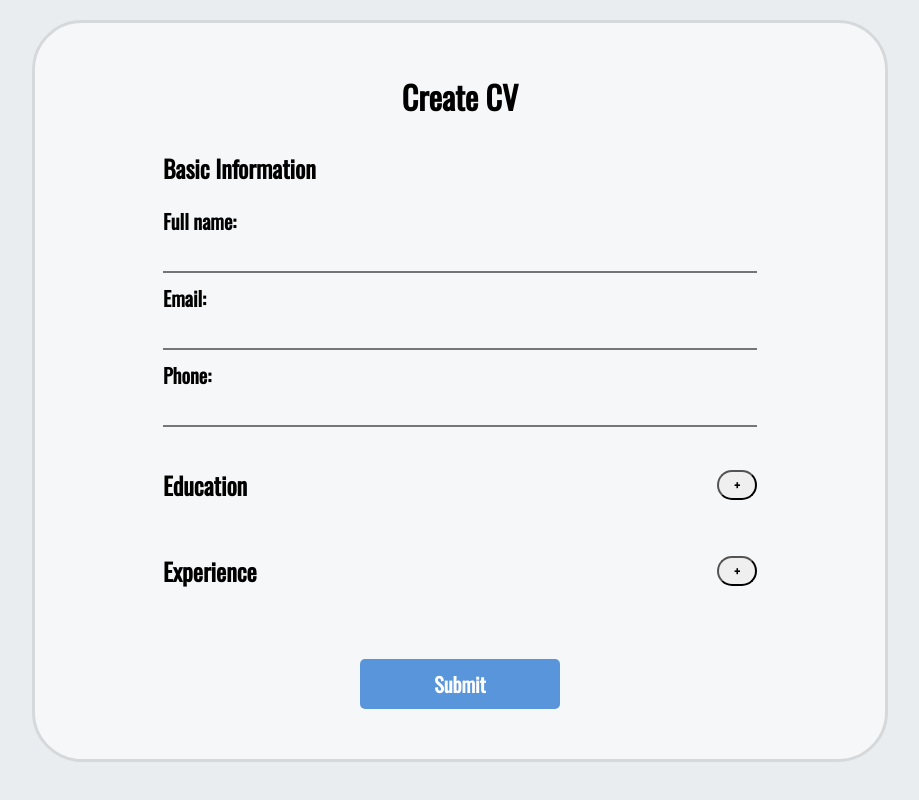
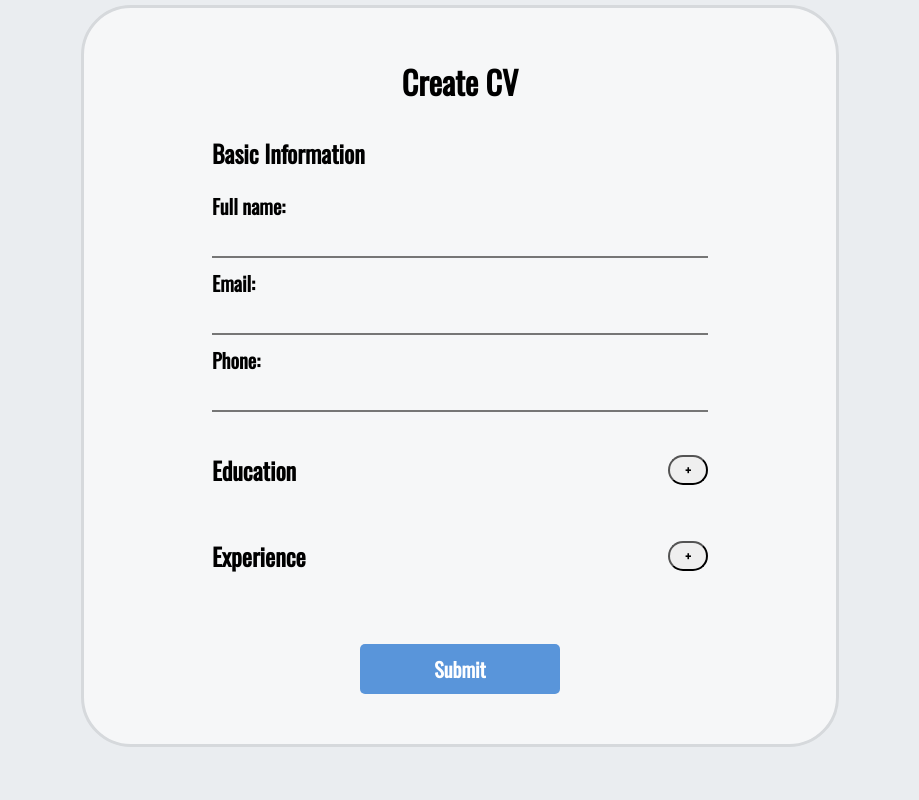
Before and after one commit to kuromika/cv-application, a React (Create React App) app: page / in a window 1280 px wide. Shown: the whole page, without its empty margins (180-1099 px from the left). Built offline with nearby package versions, Linux system fonts and the light colour scheme.

Commit message:
Add some responsiviness

```diff
--- a/src/styles/style.css
+++ b/src/styles/style.css
@@ -19,8 +19,8 @@ body{
 }
 
 #content{
-    width: 70vw;
-    padding: 20px;
+    width: 100%;
+    padding: 5px;
 }
 
 form{
@@ -28,7 +28,7 @@ form{
     display: flex;
     flex-direction: column;
     justify-content: center;
-    padding: 50px 10vw;
+    padding: 30px 5vw;
     border: 3px solid #D6D9DC;
     border-radius: 50px;
     gap: 30px;
@@ -94,6 +94,7 @@ form input{
     border-top: 0px;
     border-left: 0px;
     border-right: 0px;
+    width: 100%;
 }
 
 
@@ -172,6 +173,7 @@ form input{
 .display .header{
     display: flex;
     justify-content: space-between;
+    flex-direction: column;
 }
 
 .display .info p{
@@ -181,3 +183,19 @@ form input{
 .hidden {
     display: none;
 }
+
+
+
+@media screen and (min-width:900px){
+    #content{
+        width: 60vw;
+    }
+
+    .display .header{
+        flex-direction: row;
+    }
+
+    form{
+        padding: 50px 10vw;
+    }
+}
```
